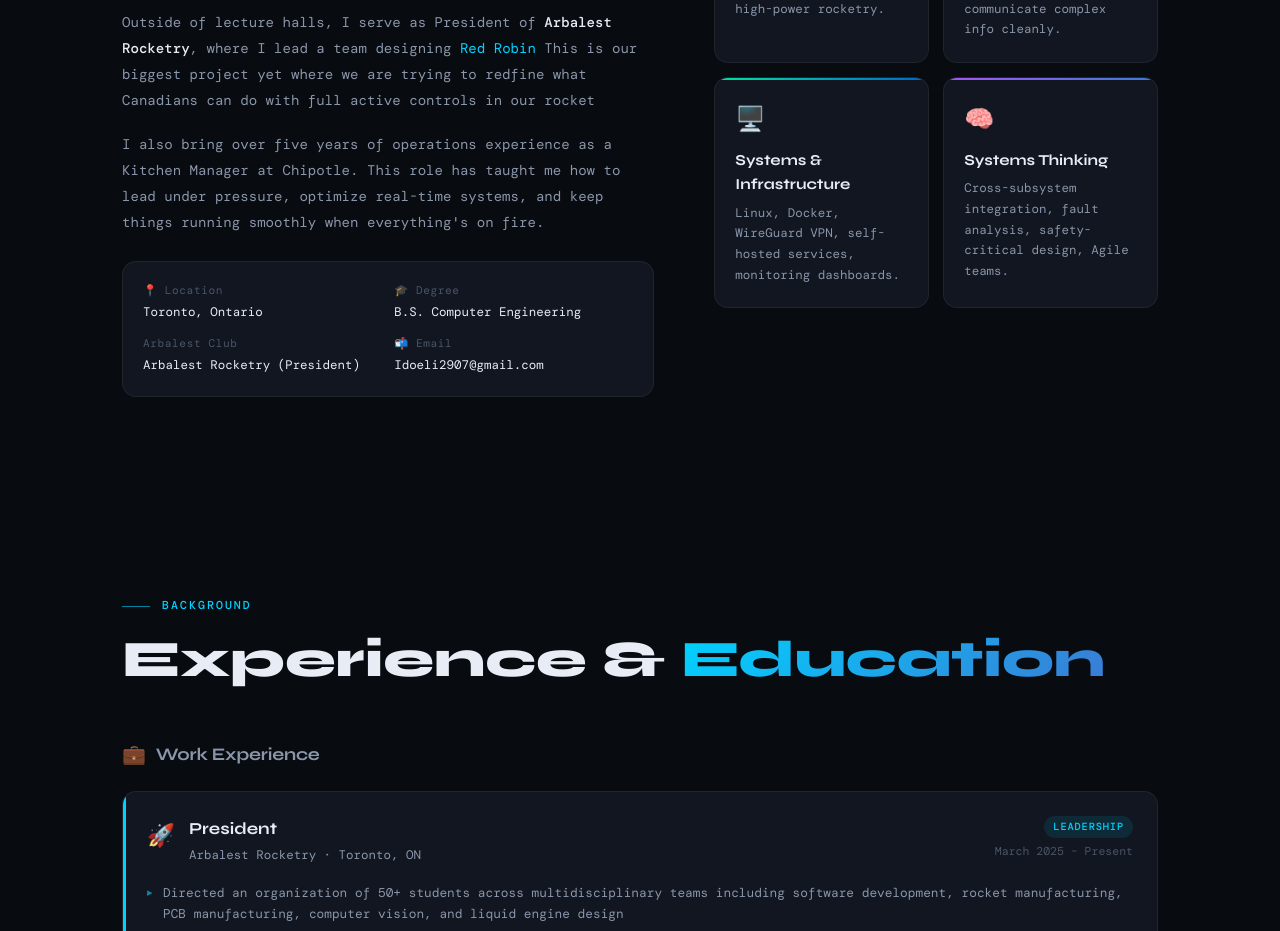
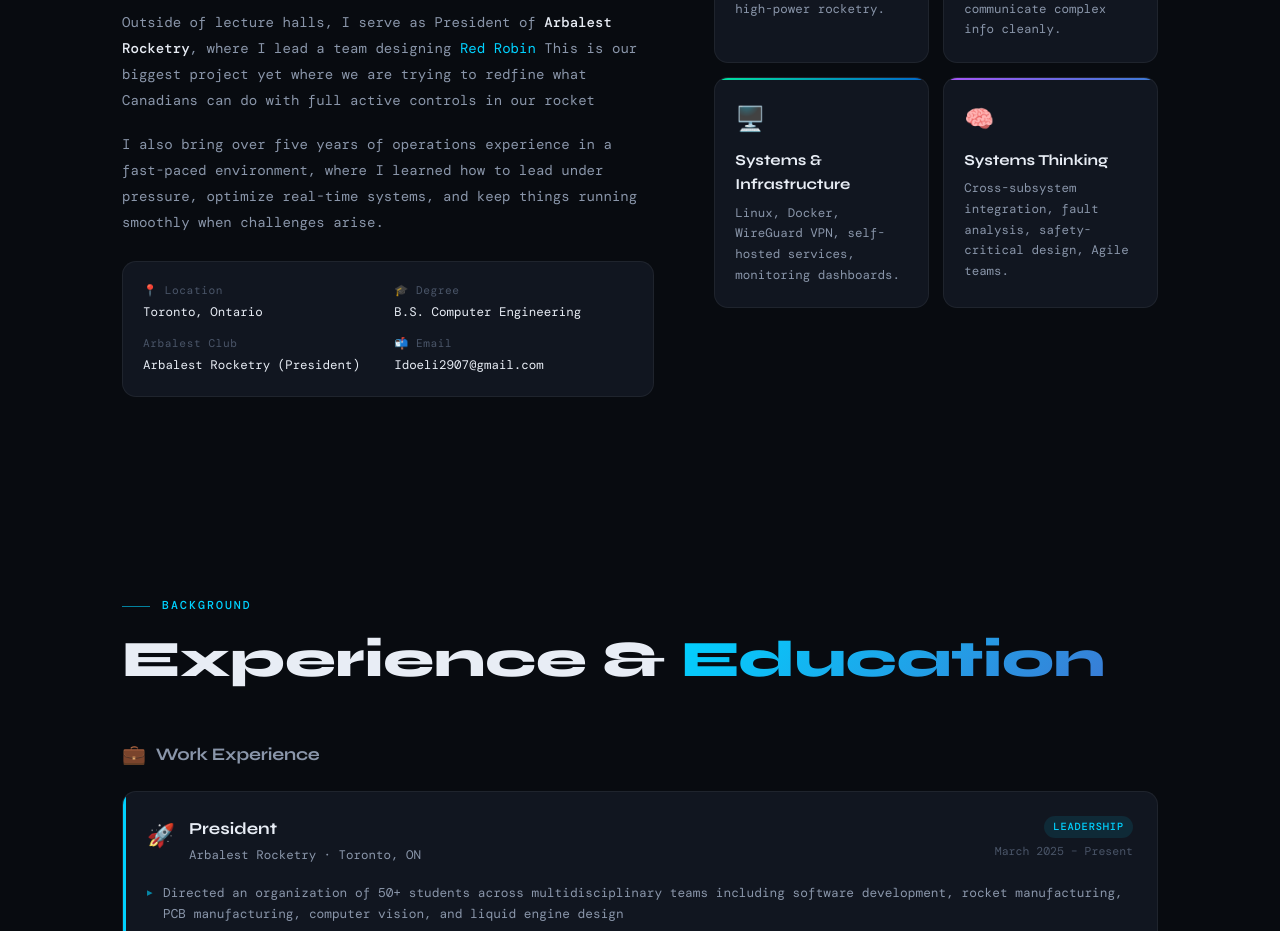
Before and after one commit to idoshakarghi/portfoliowebsite, a React (Vite) app: page / in a window 1280 px wide. Shown: the part 1260-2191 px from the top of the page. Built offline with nearby package versions, Linux system fonts and the light colour scheme; a web font is replaced by a local one.

Commit message:
Use updated portfolio page

```diff
--- a/src/components/About.jsx
+++ b/src/components/About.jsx
@@ -51,9 +51,7 @@
               trying to redfine what Canadians can do with full active controls in our rocket
             </p>
             <p>
-              I also bring over five years of operations experience as a Kitchen Manager at
-              Chipotle. This role has taught me how to lead under pressure, optimize real-time
-              systems, and keep things running smoothly when everything's on fire.
+               I also bring over five years of operations experience in a fast-paced environment, where I learned how to lead under pressure, optimize real-time systems, and keep things running smoothly when challenges arise.
             </p>
 
             <div className="about__quick">
```
